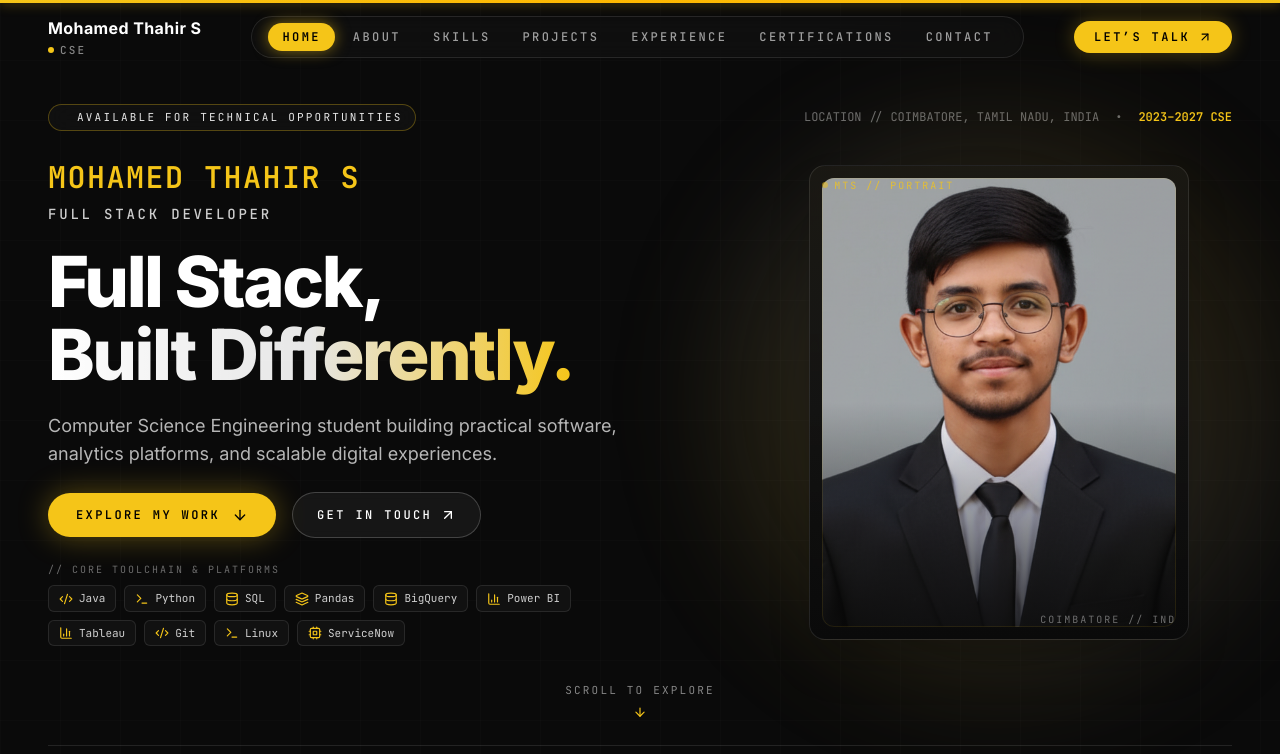
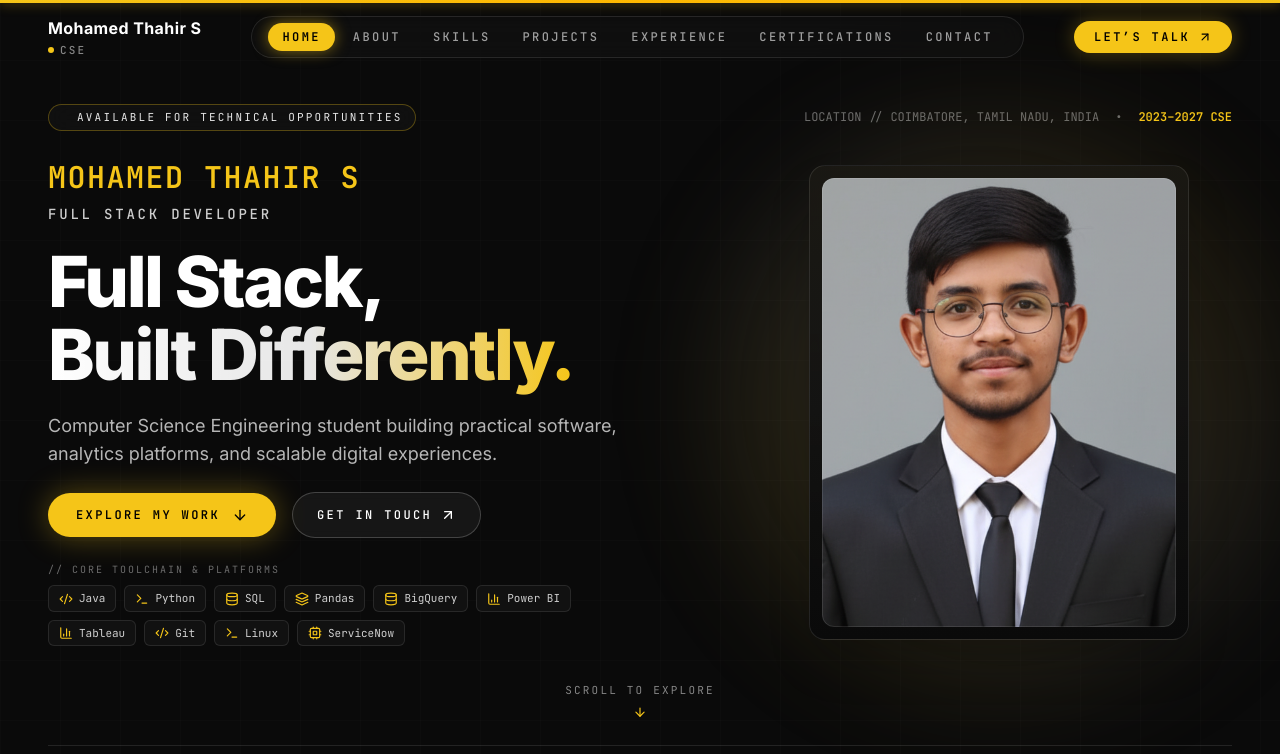
Before and after one commit to thahir2112/Personal_Portfolio, a Next.js app: page / in a window 1280 px wide. Shown: the top 754 px of the page. Built offline with nearby package versions, Linux system fonts and the light colour scheme.

Commit message:
style(hero): remove portrait text overlays and vignette for clear image display

```diff
--- a/components/ParallaxPortrait.tsx
+++ b/components/ParallaxPortrait.tsx
@@ -63,31 +63,16 @@ export default function ParallaxPortrait({
         transition={{ type: "spring", stiffness: 120, damping: 18, mass: 0.1 }}
         className="relative w-full max-w-[280px] sm:max-w-[330px] md:max-w-[360px] lg:max-w-[380px] aspect-[4/5] rounded-2xl border border-white/10 bg-gradient-to-b from-[#1C1A14]/80 via-[#121212]/90 to-[#0A0A0A] p-2 sm:p-3 shadow-2xl backdrop-blur-md overflow-hidden"
       >
-        {/* Editorial Frame Accents */}
-        <div className="absolute top-3 left-3 text-[10px] uppercase font-mono tracking-widest text-mustard/80 z-20 flex items-center gap-1.5">
-          <span className="w-1.5 h-1.5 rounded-full bg-mustard animate-pulse" />
-          <span>MTS // PORTRAIT</span>
-        </div>
-
-        <div className="absolute bottom-3 right-3 text-[10px] uppercase font-mono tracking-widest text-white/40 z-20">
-          COIMBATORE // IND
-        </div>
-
         {/* Inner Image Container */}
-        <div className="relative w-full h-full rounded-xl overflow-hidden bg-gradient-to-b from-[#22201A] to-[#0D0D0D] flex items-center justify-center">
+        <div className="relative w-full h-full rounded-xl overflow-hidden bg-[#121212] flex items-center justify-center">
           {!imageError ? (
-            /*
-              TODO: To insert your own portrait photo:
-              1. Add your image at /public/images/thahir-portrait.png
-              2. It will automatically replace this silhouette.
-            */
             <Image
               src={imageSrc}
               alt={alt}
               fill
               priority
               sizes="(max-width: 768px) 100vw, 440px"
-              className="object-cover object-top filter contrast-[1.04] brightness-[0.98] hover:scale-[1.03] transition-all duration-700"
+              className="object-cover object-top hover:scale-[1.02] transition-transform duration-500"
               onError={() => setImageError(true)}
             />
           ) : (
@@ -121,9 +106,7 @@ export default function ParallaxPortrait({
             </div>
           )}
 
-          {/* Warm Bottom Vignette for seamless text blending */}
-          <div className="absolute inset-0 bg-gradient-to-t from-[#0A0A0A] via-transparent to-transparent opacity-80 pointer-events-none" />
-          <div className="absolute inset-0 border border-mustard/10 rounded-xl pointer-events-none" />
+          <div className="absolute inset-0 border border-white/10 rounded-xl pointer-events-none" />
         </div>
       </motion.div>
     </div>
```
